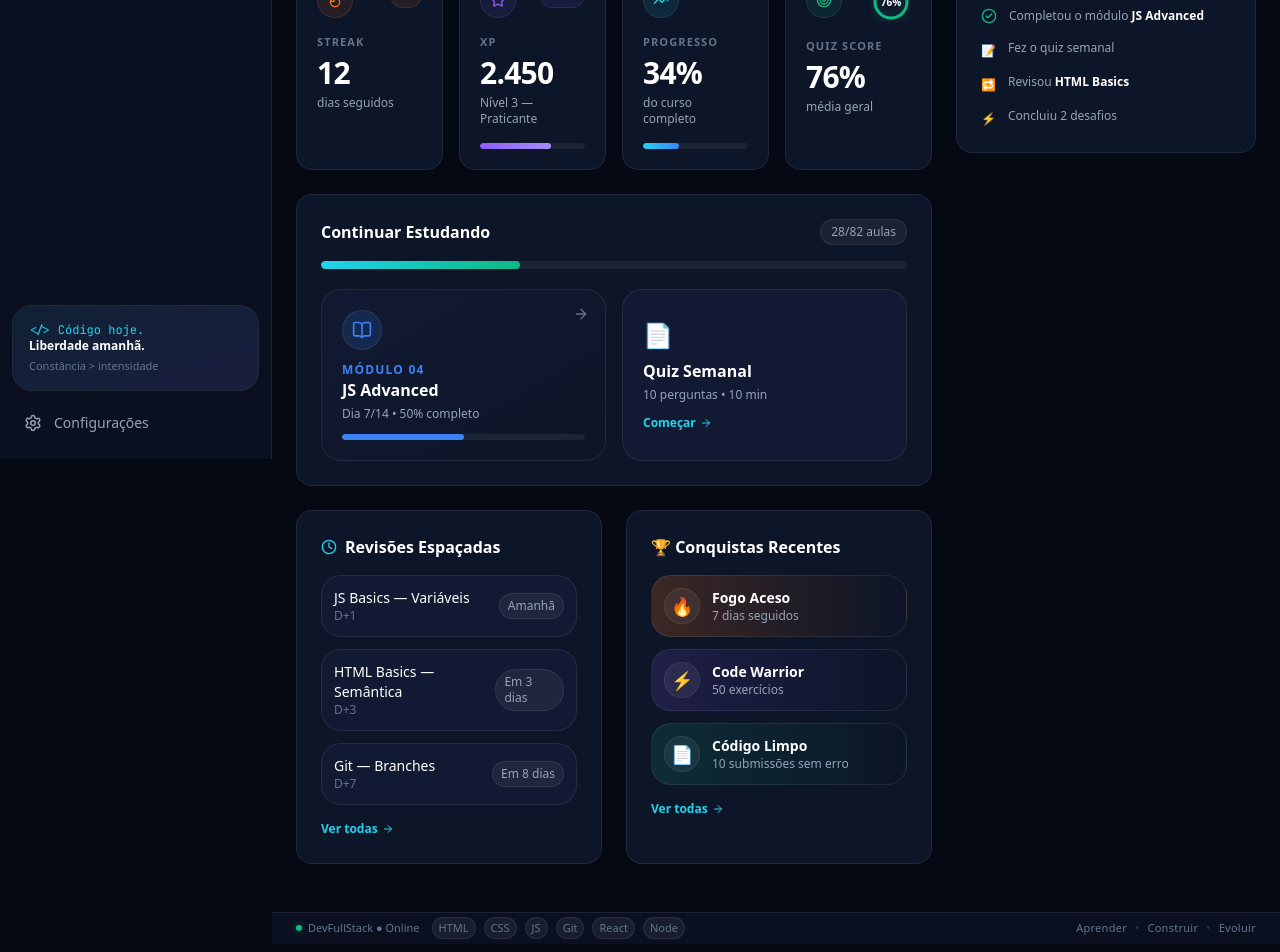
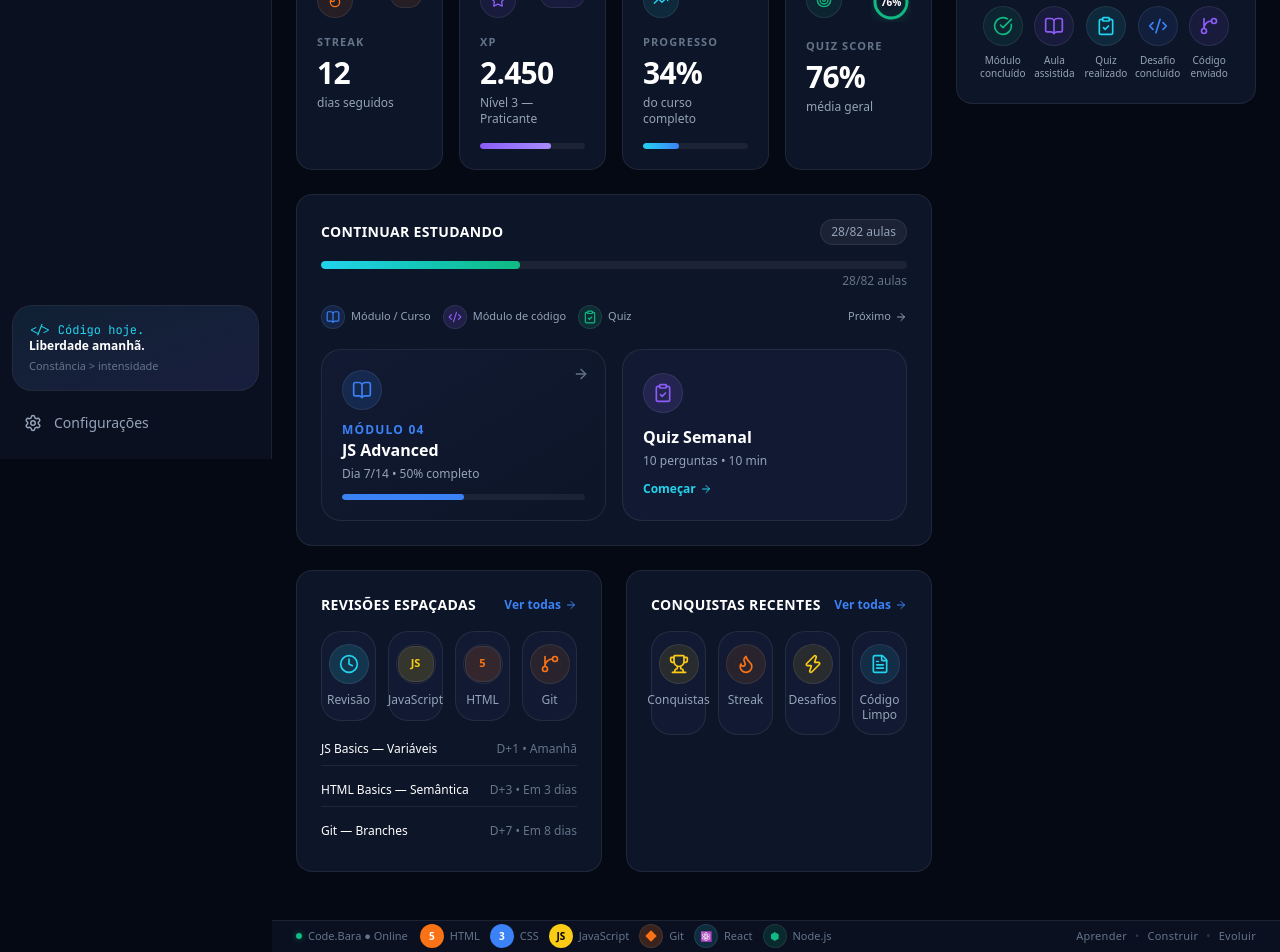
Before and after one commit to douglaspereswork1-stack/code-bara, a Next.js app: page /dashboard in a window 1280 px wide. Shown: the part 341-1293 px from the top of the page. Built offline with nearby package versions, Linux system fonts and the light colour scheme; no server answers.

Commit message:
rebrand: DevFullStack -> Code.Bara (codebara.dev)

```diff
--- a/package.json
+++ b/package.json
@@ -1,5 +1,5 @@
 {
-  "name": "devfullstack",
+  "name": "codebara",
   "version": "0.1.0",
   "private": true,
   "scripts": {
--- a/src/app/(dashboard)/layout.tsx
+++ b/src/app/(dashboard)/layout.tsx
@@ -15,14 +15,14 @@ export default function DashboardLayout({ children }: { children: React.ReactNod
         {/* status bar */}
         <footer className="h-8 border-t border-white/[0.06] bg-[#0A1020] flex items-center justify-between px-4 lg:px-6 text-[11px] text-[#64748B]">
           <div className="flex items-center gap-3">
-            <span className="flex items-center gap-1.5"><span className="w-1.5 h-1.5 rounded-full bg-[#10B981] shadow-[0_0_6px_rgba(16,185,129,0.5)]" /> DevFullStack ● Online</span>
-            <span className="hidden md:flex items-center gap-2">
-              <span className="px-1.5 py-0.5 rounded bg-white/[0.06] border border-white/[0.06]">HTML</span>
-              <span className="px-1.5 py-0.5 rounded bg-white/[0.06] border border-white/[0.06]">CSS</span>
-              <span className="px-1.5 py-0.5 rounded bg-white/[0.06] border border-white/[0.06]">JS</span>
-              <span className="px-1.5 py-0.5 rounded bg-white/[0.06] border border-white/[0.06]">Git</span>
-              <span className="px-1.5 py-0.5 rounded bg-white/[0.06] border border-white/[0.06]">React</span>
-              <span className="px-1.5 py-0.5 rounded bg-white/[0.06] border border-white/[0.06]">Node</span>
+            <span className="flex items-center gap-1.5"><span className="w-1.5 h-1.5 rounded-full bg-[#10B981] shadow-[0_0_6px_rgba(16,185,129,0.5)]" /> Code.Bara ● Online</span>
+            <span className="hidden md:flex items-center gap-1.5">
+              <span className="w-6 h-6 rounded bg-[#F97316] flex items-center justify-center text-[10px] font-black text-white">5</span> <span className="mr-1">HTML</span>
+              <span className="w-6 h-6 rounded bg-[#3B82F6] flex items-center justify-center text-[10px] font-black text-white">3</span> <span className="mr-1">CSS</span>
+              <span className="w-6 h-6 rounded bg-[#FACC15] flex items-center justify-center text-[10px] font-black text-black">JS</span> <span className="mr-1">JavaScript</span>
+              <span className="w-6 h-6 rounded bg-[#F97316]/20 border border-[#F97316]/30 flex items-center justify-center"><span className="w-2 h-2 rotate-45 bg-[#F97316]" /></span> <span className="mr-1">Git</span>
+              <span className="w-6 h-6 rounded-full bg-[#22D3EE]/15 border border-[#22D3EE]/20 flex items-center justify-center text-[10px]">⚛</span> <span className="mr-1">React</span>
+              <span className="w-6 h-6 rounded bg-[#10B981]/15 border border-[#10B981]/20 flex items-center justify-center text-[10px] font-bold text-[#10B981]">⬢</span> Node.js
             </span>
           </div>
           <span className="hidden sm:flex items-center gap-2 font-medium tracking-wide">
--- a/src/app/layout.tsx
+++ b/src/app/layout.tsx
@@ -16,8 +16,8 @@ const mono = JetBrains_Mono({
 });
 
 export const metadata: Metadata = {
-  title: "DevFullStack — Plataforma de Estudos",
-  description: "Aprenda desenvolvimento FullStack do zero ao emprego com projetos práticos, debugging, testes e gamificação.",
+  title: "Code.Bara — codebara.dev",
+  description: "Code.Bara — Aprenda desenvolvimento FullStack do zero ao emprego com projetos práticos, debugging, testes e gamificação.",
 };
 
 export default function RootLayout({ children }: LayoutProps<"/">) {
--- a/src/app/page.tsx
+++ b/src/app/page.tsx
@@ -1,18 +1,18 @@
 "use client"
 import Link from 'next/link'
 import { motion } from 'framer-motion'
-import { BookOpen, Code, Trophy, Zap } from 'lucide-react'
+import { BookOpen, Code, Trophy, Zap, Sparkles, Droplets, Leaf } from 'lucide-react'
 import { Capybara } from '@/components/Capybara'
 
-function FloatingIcon({ emoji, x, y, delay, size = "text-3xl" }: { emoji: string; x: string; y: string; delay: number; size?: string }) {
+function FloatingIcon({ icon, x, y, delay }: { icon: React.ReactNode; x: string; y: string; delay: number }) {
   return (
     <motion.div
-      className={`absolute ${size} select-none pointer-events-none`}
+      className="absolute select-none pointer-events-none opacity-20"
       style={{ left: x, top: y }}
       animate={{ y: [0, -14, 0], rotate: [-3, 3, -3] }}
       transition={{ duration: 3 + delay, repeat: Infinity, ease: "easeInOut", delay }}
     >
-      {emoji}
+      {icon}
     </motion.div>
   )
 }
@@ -52,12 +52,11 @@ export default function LandingPage() {
       {/* Hero */}
       <header className="relative flex-1 flex flex-col items-center justify-center px-4 text-center py-16 md:py-20">
         <div className="absolute inset-0 overflow-hidden pointer-events-none">
-          <FloatingIcon emoji="🌿" x="8%" y="12%" delay={0} />
-          <FloatingIcon emoji="🌿" x="82%" y="18%" delay={0.4} />
-          <FloatingIcon emoji="💧" x="12%" y="68%" delay={0.8} />
-          <FloatingIcon emoji="🍃" x="88%" y="72%" delay={1.0} />
-          <FloatingIcon emoji="🍃" x="5%" y="42%" delay={0.6} />
-          <FloatingIcon emoji="✨" x="92%" y="42%" delay={1.2} />
+          <FloatingIcon icon={<Leaf className="w-6 h-6 text-[#10B981]" />} x="8%" y="12%" delay={0} />
+          <FloatingIcon icon={<Leaf className="w-5 h-5 text-[#10B981]" />} x="82%" y="18%" delay={0.4} />
+          <FloatingIcon icon={<Droplets className="w-6 h-6 text-[#22D3EE]" />} x="12%" y="68%" delay={0.8} />
+          <FloatingIcon icon={<Leaf className="w-5 h-5 text-[#10B981]" />} x="88%" y="72%" delay={1.0} />
+          <FloatingIcon icon={<Sparkles className="w-5 h-5 text-[#8B5CF6]" />} x="92%" y="42%" delay={1.2} />
         </div>
 
         <motion.div
@@ -69,7 +68,7 @@ export default function LandingPage() {
           <div className="w-10 h-10 rounded-xl bg-gradient-to-br from-[#22D3EE] to-[#3B82F6] flex items-center justify-center p-1 shadow-lg shadow-[#3B82F6]/20">
             <Capybara size={28} />
           </div>
-          <span className="text-xl font-bold tracking-tight">DevFullStack</span>
+          <span className="text-xl font-bold tracking-tight">Code.Bara</span>
           <span className="text-[10px] font-bold tracking-widest px-1.5 py-0.5 rounded-md bg-gradient-to-r from-[#3B82F6] to-[#8B5CF6] text-white">PRO</span>
         </motion.div>
 
@@ -96,7 +95,7 @@ export default function LandingPage() {
           transition={{ delay: 0.3 }}
         >
           25 módulos, 750h, projetos reais, debugging, testes e code review.
-          Sem pressa, sem burnout — como capivara na água. 💦
+          Sem pressa, sem burnout — como capivara na água.
         </motion.p>
         <motion.p
           className="text-sm text-[#22D3EE]/80 mb-8"
@@ -143,10 +142,10 @@ export default function LandingPage() {
       <section className="py-10 px-4">
         <div className="max-w-5xl mx-auto grid grid-cols-2 md:grid-cols-4 gap-4">
           {[
-            { icon: BookOpen, label: "Módulos", value: "25", emoji: "📚" },
-            { icon: Code, label: "Exercícios", value: "433+", emoji: "⌨️" },
-            { icon: Trophy, label: "Projetos", value: "8+", emoji: "🏗️" },
-            { icon: Zap, label: "Horas", value: "750+", emoji: "⚡" },
+            { icon: BookOpen, label: "Módulos", value: "25" },
+            { icon: Code, label: "Exercícios", value: "433+" },
+            { icon: Trophy, label: "Projetos", value: "8+" },
+            { icon: Zap, label: "Horas", value: "750+" },
           ].map((stat, i) => (
             <motion.div
               key={stat.label}
@@ -157,7 +156,7 @@ export default function LandingPage() {
               transition={{ delay: i * 0.07 }}
               whileHover={{ y: -4 }}
             >
-              <div className="text-2xl mb-1">{stat.emoji}</div>
+              <stat.icon className="w-6 h-6 mx-auto mb-2 text-[#22D3EE]" />
               <div className="text-3xl font-black">{stat.value}</div>
               <div className="text-sm text-muted-foreground">{stat.label}</div>
             </motion.div>
@@ -190,13 +189,15 @@ export default function LandingPage() {
           <p className="text-center text-muted-foreground mb-10 text-sm">Calma, consistência e diversão — o resto a gente ensina</p>
           <div className="grid md:grid-cols-3 gap-5">
             {[
-              { icon: "🐛", title: "Debug Real", desc: "Breakpoints, stack traces, debugging sistemático. Capivara investiga com calma." },
-              { icon: "🧪", title: "TDD desde cedo", desc: "Red-Green-Refactor como disciplina. Testa antes, como capivara checa a água." },
-              { icon: "👀", title: "Reading Code", desc: "80% é código legado. Aprenda a ler código dos outros sem pânico." },
-              { icon: "🚀", title: "Deploy Real", desc: "Se só roda na sua máquina, não conta. Deploy automatizado de verdade." },
-              { icon: "👥", title: "Code Review", desc: "Revise código de colegas e receba feedback — alcateia de capivaras." },
-              { icon: "🧠", title: "Revisão Espaçada", desc: "FSRS (Anki). Revise no momento certo pra não esquecer. Memória de capivara!" },
-            ].map((f, i) => (
+              { icon: Code, title: "Debug Real", desc: "Breakpoints, stack traces, debugging sistemático. Capivara investiga com calma." },
+              { icon: Trophy, title: "TDD desde cedo", desc: "Red-Green-Refactor como disciplina. Testa antes, como capivara checa a água." },
+              { icon: BookOpen, title: "Reading Code", desc: "80% é código legado. Aprenda a ler código dos outros sem pânico." },
+              { icon: Zap, title: "Deploy Real", desc: "Se só roda na sua máquina, não conta. Deploy automatizado de verdade." },
+              { icon: Code, title: "Code Review", desc: "Revise código de colegas e receba feedback — alcateia de capivaras." },
+              { icon: BookOpen, title: "Revisão Espaçada", desc: "FSRS (Anki). Revise no momento certo pra não esquecer. Memória de capivara!" },
+            ].map((f, i) => {
+              const Icon = f.icon
+              return (
               <motion.div
                 key={f.title}
                 className="p-6 rounded-2xl bg-[#0D1528] border border-white/[0.06] hover:border-[#22D3EE]/20 hover:-translate-y-0.5 transition-all group"
@@ -206,11 +207,11 @@ export default function LandingPage() {
                 transition={{ delay: i * 0.06 }}
                 whileHover={{ y: -3 }}
               >
-                <div className="text-3xl mb-3 group-hover:scale-110 transition-transform">{f.icon}</div>
-                <h3 className="font-bold mb-1">{f.title}</h3>
-                <p className="text-sm text-muted-foreground leading-relaxed">{f.desc}</p>
+                <h3 className="font-bold mb-1 text-white">{f.title}</h3>
+                <p className="text-sm text-[#94A3B8] leading-relaxed">{f.desc}</p>
               </motion.div>
-            ))}
+              )
+            })}
           </div>
         </div>
       </section>
@@ -224,8 +225,7 @@ export default function LandingPage() {
           viewport={{ once: true }}
         >
           <div className="absolute -top-6 -right-6 opacity-20"><Capybara size={90} /></div>
-          <div className="absolute -bottom-6 -left-6 text-7xl opacity-20">🌿</div>
-          <h3 className="text-2xl md:text-3xl font-black mb-2 relative">Bora codar, capivara? 💻</h3>
+          <h3 className="text-2xl md:text-3xl font-black mb-2 relative">Bora codar, capivara?</h3>
           <p className="text-white/85 mb-6 relative">Entre na alcateia. Primeiro módulo grátis.</p>
           <Link href="/register" className="inline-flex px-8 py-3 bg-white text-[#3B82F6] rounded-full font-black hover:bg-white/90 transition relative">
             Criar minha conta →
@@ -235,8 +235,8 @@ export default function LandingPage() {
 
       <footer className="py-8 px-4 border-t border-border">
         <div className="max-w-5xl mx-auto flex flex-col md:flex-row justify-between items-center gap-2 text-sm text-muted-foreground">
-          <span>DevFullStack © 2026 — capivara edition</span>
-          <span>Feito com 💧🌿 e muito café — sem capivara foi maltratada</span>
+          <span>DevFullStack © 2026</span>
+          <span>Feito com muito café</span>
         </div>
       </footer>
     </div>
--- a/src/components/dashboard/ContinueLearning.tsx
+++ b/src/components/dashboard/ContinueLearning.tsx
@@ -1,11 +1,11 @@
 import Link from 'next/link'
-import { BookOpen, ArrowRight } from 'lucide-react'
+import { BookOpen, Code2, ClipboardCheck, ArrowRight } from 'lucide-react'
 
 export function ContinueLearning({ completed, total, progress }: { completed: number; total: number; progress: number }) {
   return (
     <div className="rounded-2xl bg-[#0D1528] border border-white/[0.06] p-6">
       <div className="flex items-center justify-between">
-        <h2 className="font-semibold text-white">Continuar Estudando</h2>
+        <h2 className="font-semibold text-white text-sm tracking-wide">CONTINUAR ESTUDANDO</h2>
         <span className="text-xs font-medium px-2.5 py-1 rounded-full bg-white/[0.06] border border-white/[0.06] text-[#94A3B8]">
           {completed}/{total} aulas
         </span>
@@ -13,6 +13,14 @@ export function ContinueLearning({ completed, total, progress }: { completed: nu
 
       <div className="mt-4 h-2 rounded-full bg-white/[0.06] overflow-hidden">
         <div className="h-full rounded-full bg-gradient-to-r from-[#22D3EE] to-[#10B981] transition-all" style={{ width: `${progress}%` }} />
+      </div>
+      <div className="text-right text-xs text-[#64748B] mt-1">{completed}/{total} aulas</div>
+
+      <div className="mt-4 flex items-center gap-3 text-[11px] text-[#94A3B8]">
+        <span className="flex items-center gap-1.5"><span className="w-6 h-6 rounded-lg bg-[#3B82F6]/15 border border-[#3B82F6]/20 flex items-center justify-center"><BookOpen className="w-3.5 h-3.5 text-[#3B82F6]" /></span> Módulo / Curso</span>
+        <span className="flex items-center gap-1.5"><span className="w-6 h-6 rounded-lg bg-[#8B5CF6]/15 border border-[#8B5CF6]/20 flex items-center justify-center"><Code2 className="w-3.5 h-3.5 text-[#8B5CF6]" /></span> Módulo de código</span>
+        <span className="flex items-center gap-1.5"><span className="w-6 h-6 rounded-lg bg-[#10B981]/15 border border-[#10B981]/20 flex items-center justify-center"><ClipboardCheck className="w-3.5 h-3.5 text-[#10B981]" /></span> Quiz</span>
+        <span className="ml-auto flex items-center gap-1">Próximo <ArrowRight className="w-3 h-3" /></span>
       </div>
 
       <div className="mt-5 grid sm:grid-cols-2 gap-4">
@@ -36,8 +44,10 @@ export function ContinueLearning({ completed, total, progress }: { completed: nu
           href="/quiz/quiz-04"
           className="group relative rounded-xl bg-[#111A32] border border-white/[0.06] p-5 hover:border-white/10 hover:-translate-y-0.5 transition-all flex flex-col justify-center"
         >
-          <div className="text-2xl">📄</div>
-          <div className="font-semibold text-white mt-2">Quiz Semanal</div>
+          <div className="w-10 h-10 rounded-xl bg-[#8B5CF6]/15 border border-[#8B5CF6]/20 flex items-center justify-center">
+            <ClipboardCheck className="w-5 h-5 text-[#8B5CF6]" />
+          </div>
+          <div className="font-semibold text-white mt-3">Quiz Semanal</div>
           <div className="text-xs text-[#94A3B8] mt-1">10 perguntas • 10 min</div>
           <span className="mt-3 inline-flex items-center gap-1 text-xs font-semibold text-[#22D3EE]">Começar <ArrowRight className="w-3 h-3 group-hover:translate-x-0.5 transition" /></span>
         </Link>
--- a/src/components/dashboard/ReviewsAchievements.tsx
+++ b/src/components/dashboard/ReviewsAchievements.tsx
@@ -1,59 +1,74 @@
 import Link from 'next/link'
-import { Clock, ArrowRight } from 'lucide-react'
+import { Clock, ArrowRight, Trophy, Flame, Zap, FileText, GitBranch } from 'lucide-react'
 
-const reviews = [
-  { lesson: 'JS Basics — Variáveis', type: 'D+1', due: 'Amanhã' },
-  { lesson: 'HTML Basics — Semântica', type: 'D+3', due: 'Em 3 dias' },
-  { lesson: 'Git — Branches', type: 'D+7', due: 'Em 8 dias' },
-]
+function TechBadge({ label, bg, text }: { label: string; bg: string; text: string }) {
+  return (
+    <div className={`w-9 h-9 rounded-lg flex items-center justify-center text-[11px] font-black border ${bg} ${text}`}>
+      {label}
+    </div>
+  )
+}
 
 export function SpacedReviews() {
+  const items = [
+    { icon: <Clock className="w-5 h-5 text-[#22D3EE]" />, bg: 'bg-[#22D3EE]/15 border-[#22D3EE]/20', label: 'Revisão' },
+    { icon: <TechBadge label="JS" bg="bg-[#FACC15]/15 border-[#FACC15]/20" text="text-[#FACC15]" />, label: 'JavaScript' },
+    { icon: <TechBadge label="5" bg="bg-[#F97316]/15 border-[#F97316]/20" text="text-[#F97316]" />, label: 'HTML' },
+    { icon: <GitBranch className="w-5 h-5 text-[#F97316]" />, bg: 'bg-[#F97316]/10 border-[#F97316]/15', label: 'Git' },
+  ]
   return (
     <div className="rounded-2xl bg-[#0D1528] border border-white/[0.06] p-6">
-      <h3 className="font-semibold text-white flex items-center gap-2">
-        <Clock className="w-4 h-4 text-[#22D3EE]" /> Revisões Espaçadas
-      </h3>
-      <div className="mt-4 space-y-3">
-        {reviews.map((r) => (
-          <div key={r.lesson} className="flex items-center justify-between p-3 rounded-xl bg-[#111A32] border border-white/[0.04] hover:border-white/[0.08] transition">
-            <div>
-              <div className="text-sm font-medium text-white">{r.lesson}</div>
-              <div className="text-xs text-[#64748B]">{r.type}</div>
-            </div>
-            <span className="text-xs font-medium px-2 py-1 rounded-full bg-white/[0.06] text-[#94A3B8] border border-white/[0.06]">{r.due}</span>
+      <div className="flex items-center justify-between">
+        <h3 className="font-semibold text-white text-sm tracking-wide">REVISÕES ESPAÇADAS</h3>
+        <Link href="#" className="text-xs font-semibold text-[#3B82F6] hover:text-white flex items-center gap-1">Ver todas <ArrowRight className="w-3 h-3" /></Link>
+      </div>
+      <div className="mt-4 grid grid-cols-4 gap-3">
+        {items.map((it) => (
+          <div key={it.label} className="flex flex-col items-center gap-2 p-3 rounded-xl bg-[#111A32] border border-white/[0.04]">
+            <div className={`w-10 h-10 rounded-xl flex items-center justify-center border ${it.bg}`}>{it.icon}</div>
+            <span className="text-xs text-[#94A3B8]">{it.label}</span>
           </div>
         ))}
       </div>
-      <Link href="#" className="mt-4 inline-flex items-center gap-1 text-xs font-semibold text-[#22D3EE] hover:text-white transition">
-        Ver todas <ArrowRight className="w-3 h-3" />
-      </Link>
+      <div className="mt-3 space-y-2">
+        {[
+          { lesson: 'JS Basics — Variáveis', type: 'D+1', due: 'Amanhã' },
+          { lesson: 'HTML Basics — Semântica', type: 'D+3', due: 'Em 3 dias' },
+          { lesson: 'Git — Branches', type: 'D+7', due: 'Em 8 dias' },
+        ].map((r) => (
+          <div key={r.lesson} className="flex items-center justify-between py-2 text-xs border-b border-white/[0.04] last:border-0">
+            <span className="text-white">{r.lesson}</span>
+            <span className="text-[#64748B]">{r.type} • {r.due}</span>
+          </div>
+        ))}
+      </div>
     </div>
   )
 }
 
 export function RecentAchievements() {
   const badges = [
-    { icon: '🔥', name: 'Fogo Aceso', desc: '7 dias seguidos', color: 'from-[#F97316]/20 to-transparent border-[#F97316]/20' },
-    { icon: '⚡', name: 'Code Warrior', desc: '50 exercícios', color: 'from-[#8B5CF6]/15 to-transparent border-[#8B5CF6]/20' },
-    { icon: '📄', name: 'Código Limpo', desc: '10 submissões sem erro', color: 'from-[#10B981]/15 to-transparent border-[#10B981]/20' },
+    { icon: Trophy, name: 'Conquistas', color: 'text-[#FACC15]', bg: 'bg-[#FACC15]/10 border-[#FACC15]/15' },
+    { icon: Flame, name: 'Streak', color: 'text-[#F97316]', bg: 'bg-[#F97316]/10 border-[#F97316]/15' },
+    { icon: Zap, name: 'Desafios', color: 'text-[#FACC15]', bg: 'bg-[#FACC15]/10 border-[#FACC15]/15' },
+    { icon: FileText, name: 'Código Limpo', color: 'text-[#22D3EE]', bg: 'bg-[#22D3EE]/10 border-[#22D3EE]/15' },
   ]
   return (
     <div className="rounded-2xl bg-[#0D1528] border border-white/[0.06] p-6">
-      <h3 className="font-semibold text-white flex items-center gap-2">🏆 Conquistas Recentes</h3>
-      <div className="mt-4 space-y-3">
+      <div className="flex items-center justify-between">
+        <h3 className="font-semibold text-white text-sm tracking-wide">CONQUISTAS RECENTES</h3>
+        <Link href="#" className="text-xs font-semibold text-[#3B82F6] hover:text-white flex items-center gap-1">Ver todas <ArrowRight className="w-3 h-3" /></Link>
+      </div>
+      <div className="mt-4 grid grid-cols-4 gap-3">
         {badges.map((b) => (
-          <div key={b.name} className={`flex items-center gap-3 p-3 rounded-xl bg-gradient-to-r ${b.color} border`}>
-            <span className="w-9 h-9 rounded-xl bg-white/[0.06] border border-white/[0.06] flex items-center justify-center text-lg shrink-0">{b.icon}</span>
-            <div>
-              <div className="text-sm font-semibold text-white">{b.name}</div>
-              <div className="text-xs text-[#94A3B8]">{b.desc}</div>
+          <div key={b.name} className="flex flex-col items-center gap-2 p-3 rounded-xl bg-[#111A32] border border-white/[0.04] hover:border-white/[0.08] transition">
+            <div className={`w-10 h-10 rounded-xl flex items-center justify-center border ${b.bg}`}>
+              <b.icon className={`w-5 h-5 ${b.color}`} />
             </div>
+            <span className="text-xs text-[#94A3B8] text-center leading-tight">{b.name}</span>
           </div>
         ))}
       </div>
-      <Link href="#" className="mt-4 inline-flex items-center gap-1 text-xs font-semibold text-[#22D3EE] hover:text-white transition">
-        Ver todas <ArrowRight className="w-3 h-3" />
-      </Link>
     </div>
   )
 }
--- a/src/components/dashboard/RightWidgets.tsx
+++ b/src/components/dashboard/RightWidgets.tsx
@@ -1,5 +1,5 @@
 import Link from 'next/link'
-import { CheckCircle2, PlayCircle } from 'lucide-react'
+import { CheckCircle, BookOpen, ClipboardCheck, Code2, GitBranch, PlayCircle } from 'lucide-react'
 
 export function RightWidgets() {
   return (
@@ -16,19 +16,20 @@ export function RightWidgets() {
       </div>
 
       <div className="rounded-2xl bg-[#0D1528] border border-white/[0.06] p-6">
-        <h3 className="font-semibold text-white text-sm">Atividade Recente</h3>
-        <div className="mt-4 space-y-3 text-sm">
+        <h3 className="font-semibold text-white text-sm tracking-wide">ATIVIDADE RECENTE</h3>
+        <div className="mt-4 grid grid-cols-5 gap-2">
           {[
-            { icon: <CheckCircle2 className="w-4 h-4 text-[#10B981]" />, text: 'Completou o módulo', bold: 'JS Advanced' },
-            { icon: <span className="text-xs">📝</span>, text: 'Fez o quiz semanal', bold: '' },
-            { icon: <span className="text-xs">🔁</span>, text: 'Revisou', bold: 'HTML Basics' },
-            { icon: <span className="text-xs">⚡</span>, text: 'Concluiu 2 desafios', bold: '' },
-          ].map((a, i) => (
-            <div key={i} className="flex gap-3 items-start">
-              <span className="mt-0.5 shrink-0">{a.icon}</span>
-              <span className="text-[#94A3B8] text-xs leading-relaxed">
-                {a.text} {a.bold && <span className="text-white font-semibold">{a.bold}</span>}
-              </span>
+            { icon: CheckCircle, label: 'Módulo\nconcluído', color: 'text-[#10B981]', bg: 'bg-[#10B981]/10 border-[#10B981]/20' },
+            { icon: BookOpen, label: 'Aula\nassistida', color: 'text-[#8B5CF6]', bg: 'bg-[#8B5CF6]/10 border-[#8B5CF6]/20' },
+            { icon: ClipboardCheck, label: 'Quiz\nrealizado', color: 'text-[#22D3EE]', bg: 'bg-[#22D3EE]/10 border-[#22D3EE]/20' },
+            { icon: Code2, label: 'Desafio\nconcluído', color: 'text-[#3B82F6]', bg: 'bg-[#3B82F6]/10 border-[#3B82F6]/20' },
+            { icon: GitBranch, label: 'Código\nenviado', color: 'text-[#8B5CF6]', bg: 'bg-[#8B5CF6]/10 border-[#8B5CF6]/20' },
+          ].map((a) => (
+            <div key={a.label} className="flex flex-col items-center gap-2">
+              <div className={`w-10 h-10 rounded-xl flex items-center justify-center border ${a.bg}`}>
+                <a.icon className={`w-5 h-5 ${a.color}`} />
+              </div>
+              <span className="text-[10px] text-[#94A3B8] text-center whitespace-pre leading-tight">{a.label}</span>
             </div>
           ))}
         </div>
--- a/src/components/layout/Sidebar.tsx
+++ b/src/components/layout/Sidebar.tsx
@@ -83,7 +83,7 @@ export function Sidebar() {
             <Code2 className="w-5 h-5 text-white" />
           </div>
           <div className="flex items-center gap-2">
-            <span className="font-bold tracking-tight text-white">DevFullStack</span>
+            <span className="font-bold tracking-tight text-white">Code.Bara</span>
             <span className="text-[10px] font-bold tracking-widest px-1.5 py-0.5 rounded-md bg-gradient-to-r from-[#3B82F6] to-[#8B5CF6] text-white">PRO</span>
           </div>
         </div>
```
